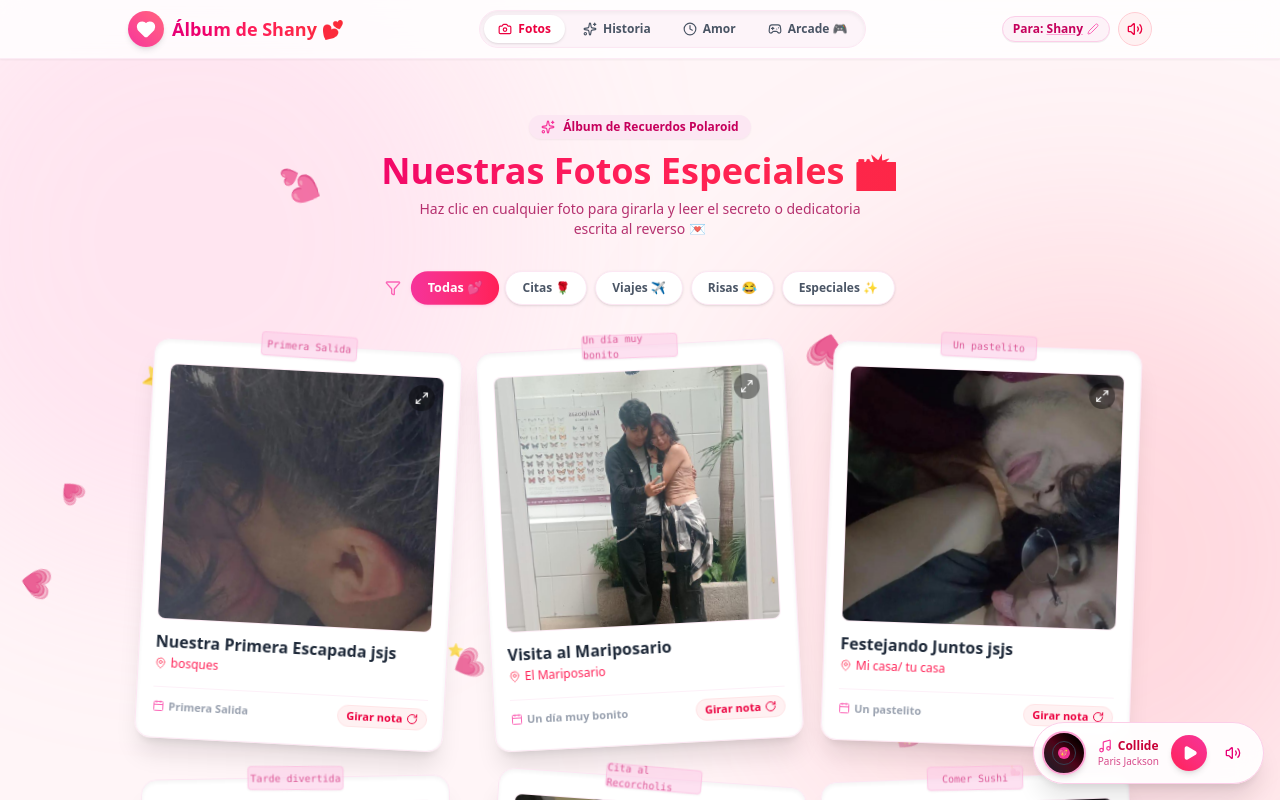
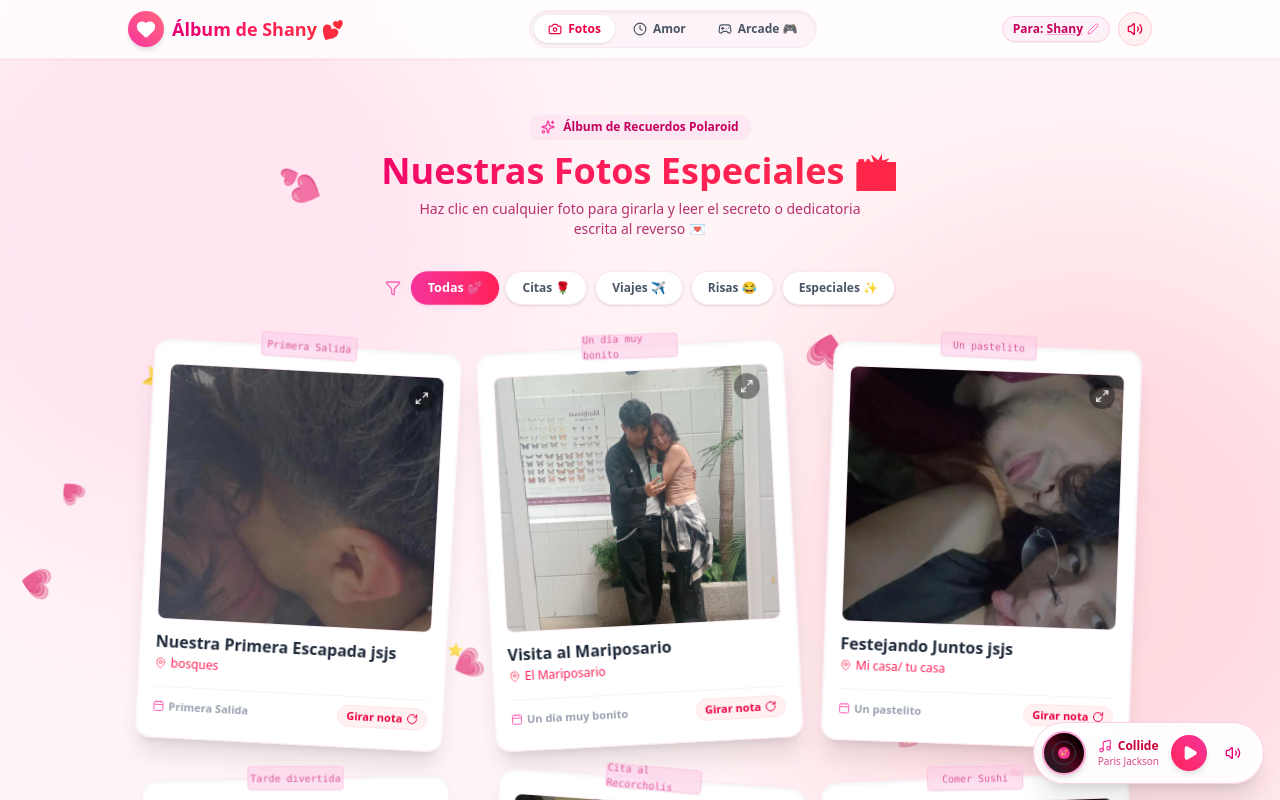
Before and after one commit to darielgayosso/Shany, a Next.js app: page / in a window 1280 px wide. Shown: the top 800 px of the page. Built offline with nearby package versions, Linux system fonts and the light colour scheme.

Commit message:
Remover la sección de Línea del Tiempo

```diff
--- a/src/app/page.tsx
+++ b/src/app/page.tsx
@@ -4,7 +4,6 @@ import React, { useState, useEffect } from 'react';
 import { FloatingHearts } from '@/components/FloatingHearts';
 import { Navbar, ScreenView } from '@/components/Navbar';
 import { PolaroidGallery } from '@/components/PolaroidGallery';
-import { Timeline } from '@/components/Timeline';
 import { LoveCounter } from '@/components/LoveCounter';
 import { MusicPlayer } from '@/components/MusicPlayer';
 import { Dashboard } from '@/components/Dashboard';
@@ -17,7 +16,6 @@ import {
   completeGame,
   updateRecipientName,
   updateCustomLetter,
-  resetAllProgress,
   ArcadeProgress,
 } from '@/lib/storage';
 
@@ -74,8 +72,6 @@ export default function Home() {
       <main className="flex-1 flex flex-col items-center justify-start relative z-10 py-6 px-4">
         {currentScreen === 'album' && <PolaroidGallery />}
 
-        {currentScreen === 'timeline' && <Timeline />}
-
         {currentScreen === 'counter' && <LoveCounter />}
 
         {currentScreen === 'arcade' && (
--- a/src/components/Navbar.tsx
+++ b/src/components/Navbar.tsx
@@ -1,10 +1,10 @@
 'use client';
 
 import React, { useState } from 'react';
-import { Volume2, VolumeX, Heart, Edit2, Check, Camera, Clock, Sparkles, Gamepad2 } from 'lucide-react';
+import { Volume2, VolumeX, Heart, Edit2, Check, Camera, Clock, Gamepad2 } from 'lucide-react';
 import { sounds } from '@/lib/soundUtils';
 
-export type ScreenView = 'album' | 'timeline' | 'counter' | 'arcade' | 'game1' | 'game2' | 'game3' | 'letter';
+export type ScreenView = 'album' | 'counter' | 'arcade' | 'game1' | 'game2' | 'game3' | 'letter';
 
 interface NavbarProps {
   currentScreen: ScreenView;
@@ -41,7 +41,6 @@ export function Navbar({
 
   const navItems = [
     { id: 'album' as ScreenView, label: 'Fotos', icon: Camera },
-    { id: 'timeline' as ScreenView, label: 'Historia', icon: Sparkles },
     { id: 'counter' as ScreenView, label: 'Amor', icon: Clock },
     { id: 'arcade' as ScreenView, label: 'Arcade 🎮', icon: Gamepad2 },
   ];
```
